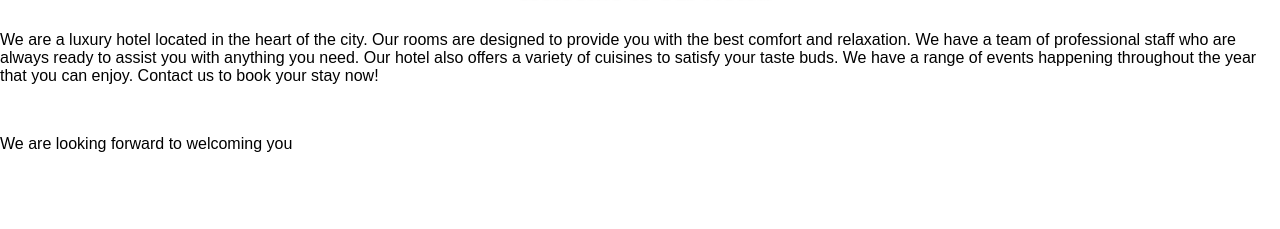
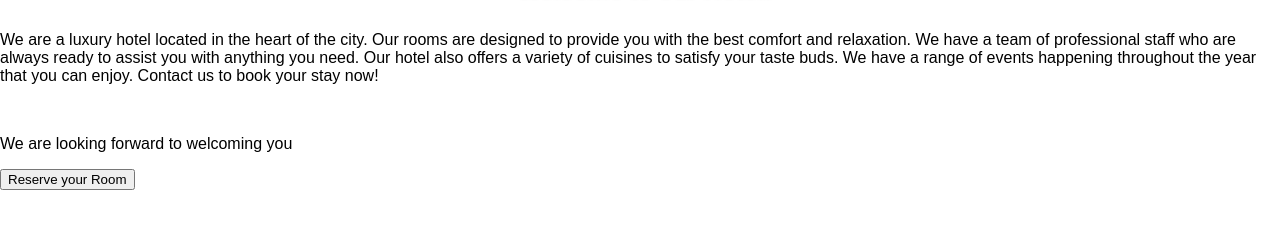
Before and after one commit to HelderBalbino/Be-Hotel, a plain HTML site: page index.html in a window 1280 px wide. Shown: the part 89-318 px from the top of the page. Drawn offline with Linux system fonts and the light colour scheme.

Commit message:
add: add reservation button in hotel section

```diff
--- a/index.html
+++ b/index.html
@@ -35,6 +35,7 @@
 			</p>
 			<br />
 			<p class="hotel-text2">We are looking forward to welcoming you</p>
+			<button class="hotel-button">Reserve your Room</button>
 		</section>
 
 		<script src="app.js"></script>
```
